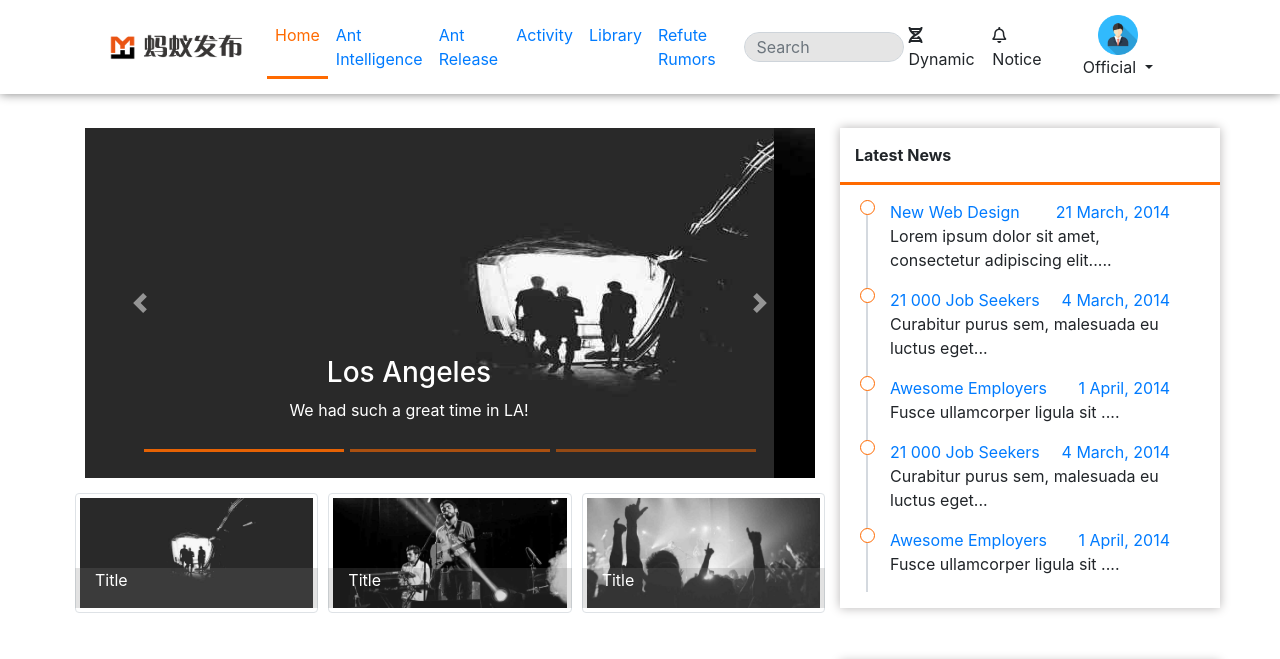
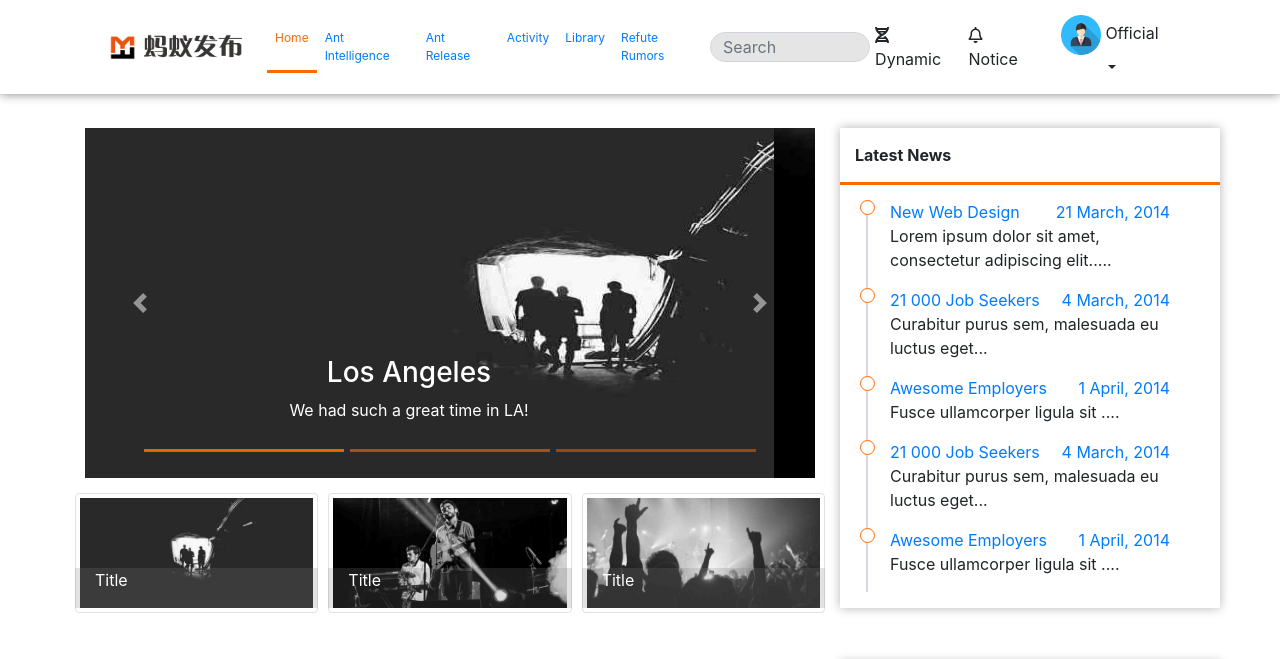
Before and after one commit to TanveerYasin01/AntReleaseSystem, a plain HTML site: page Index.html in a window 1280 px wide. Shown: the top 659 px of the page. Drawn offline with nearby package versions, Linux system fonts and the light colour scheme.

Commit message:
INdex Page changes

```diff
--- a/assets/css/main.css
+++ b/assets/css/main.css
@@ -20,8 +20,11 @@ a{
     background-color: #e5e5e5;
     height: 30px;
 }
+.navbar-collapse {
+    font-size:12px;
+}
 .Dynamic {
-margin:5px;
+    margin: 5px;
 }
 .Notice {
     margin: 5px;
```
